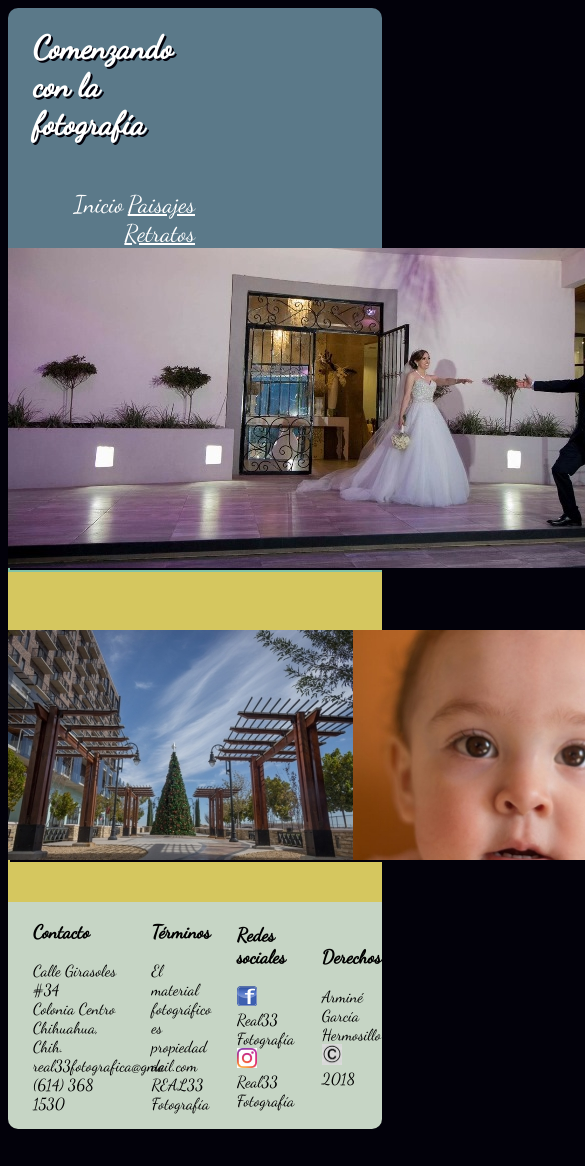
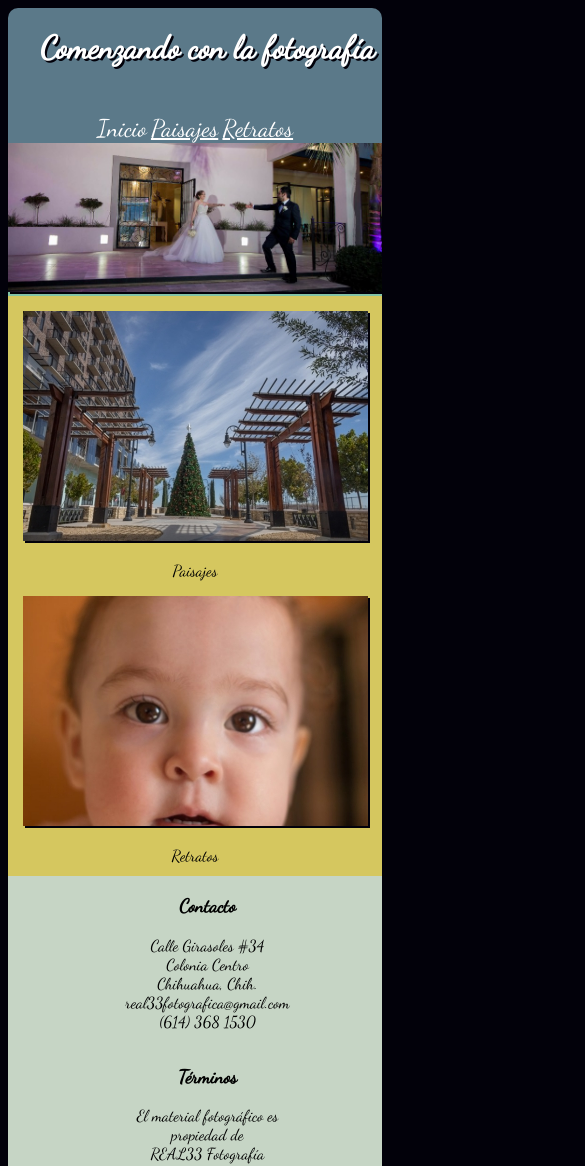
Before and after one commit to arminegh/Real33, a plain HTML site: page index.html in a window 390 px wide. Shown: the top 1166 px of the page, 585 px wide, since content can reach past the window. Before the commit the page ends 1137 px from the top, so only its background shows below. Drawn offline with Linux system fonts and the light colour scheme.

Commit message:
Página principal ahora si lista

```diff
--- a/css/estilos.css
+++ b/css/estilos.css
@@ -58,15 +58,20 @@ body{
 
 .secundaria{
   background-color: #d5c75f;
+  padding: 15px;
   display: flex;
   justify-content: space-around;
   align-items: center;
-  height: 350px;
+  height: auto;
 }
 
 
 .secundaria img {
   box-shadow: 2px 2px #02010a;
+}
+
+.secundaria p{
+  text-align: center;
 }
 
 #izquierda:hover{
@@ -110,4 +115,56 @@ body{
       #contenido {
         width: 100%;
       }
+
+      .cabecera {
+        display: flex;
+        flex-direction: row;
+        flex-flow: wrap;
+        }
+
+      #titulo {
+        text-align: center;
+        width: 100%;
+      }
+      #navegacion{
+        text-align: center;
+        width: 100%;
+      }
+
+      .central img {
+        width: 100%;
+      }
+
+
+
+      .secundaria{
+        padding-left: 0px;
+        padding-right: 0px;
+        display: flex;
+        flex-direction: column;
+        flex-flow: wrap;
+        height: auto;
+      }
+      .secundaria img {
+        width: 100%;
+      }
+
+
+
+
+
+
+      .pie {
+        display: flex;
+        flex-direction: row;
+        flex-flow: wrap;
+        }
+        .pie .apartados {
+          text-align: center;
+          width: 100%;
+        }
+
+
+
+
   }
--- a/index.html
+++ b/index.html
@@ -27,12 +27,13 @@
       <div class="secundaria">
         <div id="izquierda">
           <a href="paisajes.html"><img src="img/paisaje.jpg" alt="Imágen de un paisaje" ></a>
+          <p>Paisajes</p>
 
         </div>
 
         <div id="derecha">
           <a href="retratos.html"><img src="img/retrato.jpg" alt="Imagen de un retrato"  ></a>
-
+          <p>Retratos</p>
         </div>
 
       </div>
```
Also changed, not shown: paisajes.html (+1 -1 lines).
